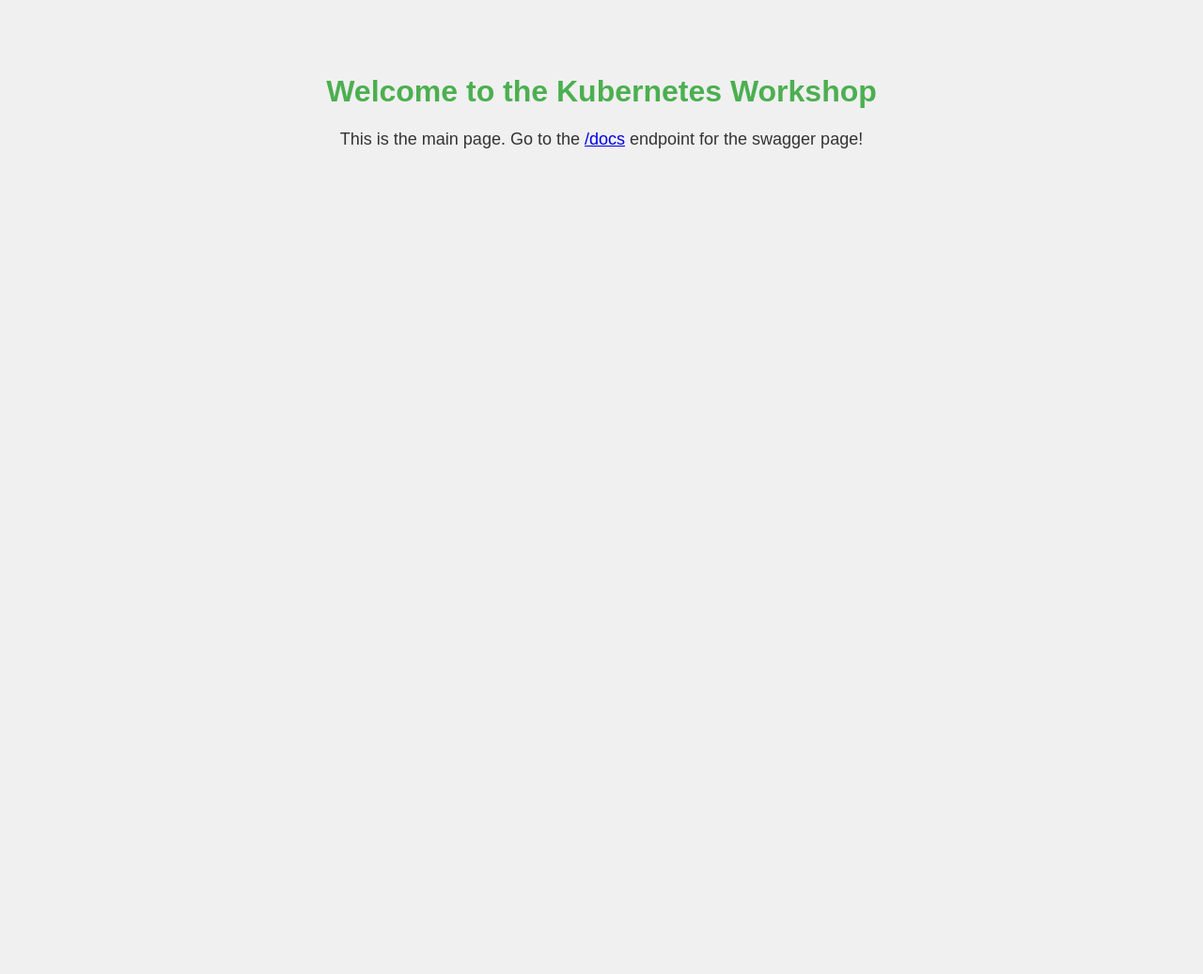
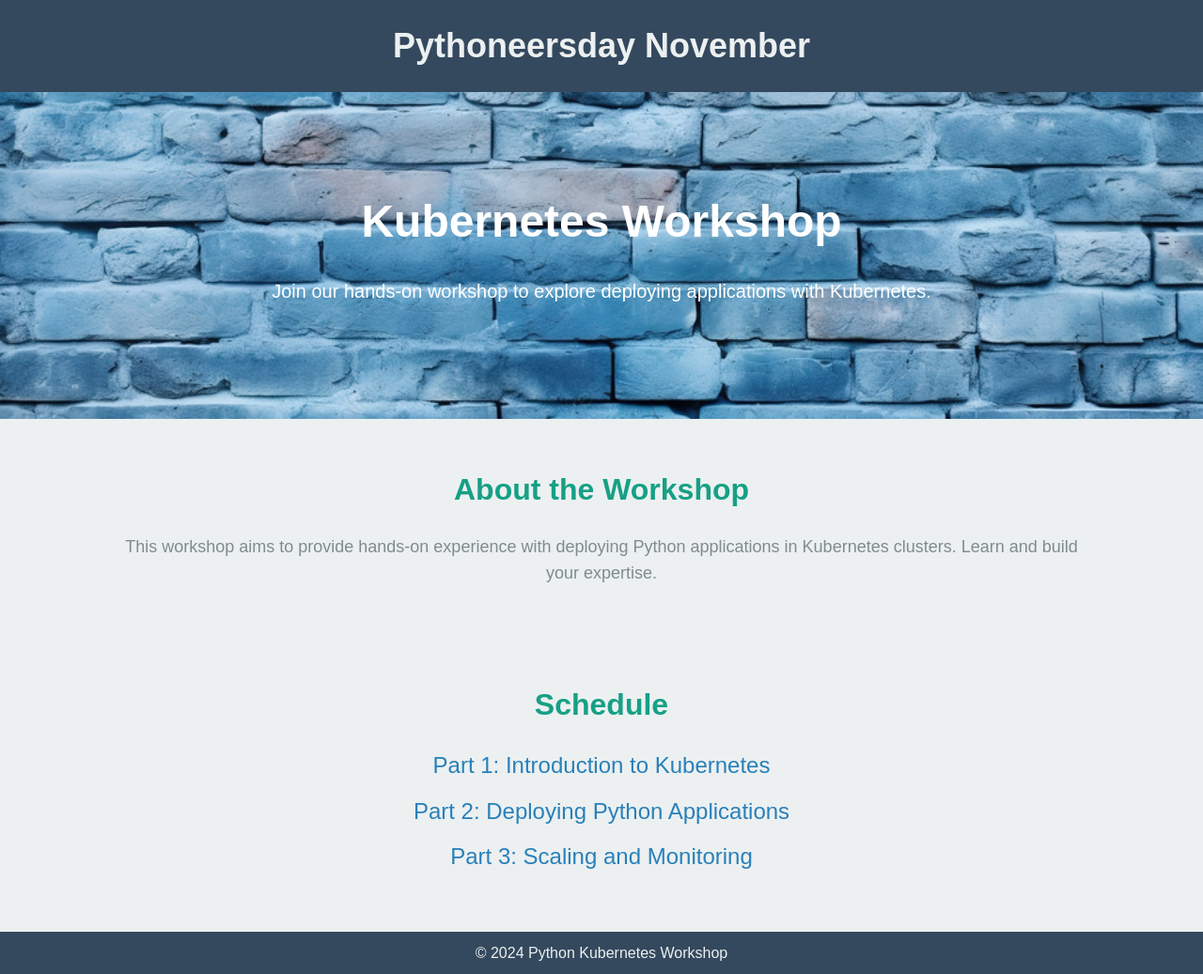
Before and after one commit to Ordina-Group/pythoneers-kubernetes-workshop, a FastAPI app: page / in a window 1280 px wide. Shown: the whole page at 94% size. Before the commit the page ends 158 px from the top, so only its background shows below. Run offline with FastAPI, Linux system fonts and the light colour scheme.

Commit message:
- Updated styling of html and css page

```diff
--- a/app/static/style.css
+++ b/app/static/style.css
@@ -1,15 +1,80 @@
-body {
-    font-family: Arial, sans-serif;
-    background-color: #f0f0f0;
-    color: #333;
-    text-align: center;
-    padding: 50px;
+* {
+    margin: 0;
+    padding: 0;
+    box-sizing: border-box;
+    font-family: 'Arial', sans-serif;
 }
 
-h1 {
-    color: #4CAF50;
+body {
+    color: #2c3e50;
+    background: #ecf0f1;
+    line-height: 1.6;
 }
 
-p {
+header {
+    background: #34495e;
+    color: #ecf0f1;
+    padding: 20px 0;
+}
+
+header h1 {
+    font-size: 36px;
+    text-align: center;
+}
+
+.hero {
+    background: url('./brick.png') no-repeat center center/cover;
+    color: #fff;
+    text-align: center;
+    padding: 100px 0;
+}
+
+.hero h2 {
+    font-size: 48px;
+    margin-bottom: 20px;
+}
+
+.hero p {
+    font-size: 20px;
+    margin-bottom: 20px;
+}
+
+.content {
+    padding: 50px 0;
+    text-align: center;
+}
+
+.content h2 {
+    font-size: 32px;
+    margin-bottom: 20px;
+    color: #16a085;
+}
+
+.content p {
     font-size: 18px;
+    color: #7f8c8d;
 }
+
+.schedule-list {
+    list-style: none;
+    padding: 0;
+}
+
+.schedule-list li {
+    font-size: 24px;
+    margin: 10px 0;
+    color: #2980b9;
+}
+
+footer {
+    background: #34495e;
+    color: #ecf0f1;
+    text-align: center;
+    padding: 10px 0;
+}
+
+.container {
+    width: 80%;
+    margin: 0 auto;
+    max-width: 1200px;
+}
--- a/app/templates/index.html
+++ b/app/templates/index.html
@@ -2,11 +2,46 @@
 <html lang="en">
 <head>
     <meta charset="UTF-8">
-        <title>Custom Tab Title</title>
+    <title>Python Kubernetes Workshop</title>
     <link rel="stylesheet" href="/static/style.css">
+    <link rel="icon" href="/ico/python.ico" type="image/x-icon">
 </head>
 <body>
-        <h1>Welcome to the Kubernetes Workshop</h1>
-        <p>This is the main page. Go to the <a href="http://localhost:8000/docs">/docs</a> endpoint for the swagger page!</p>
+    <header>
+        <div class="container">
+            <h1>Pythoneersday November</h1>
+        </div>
+    </header>
+
+    <section id="home" class="hero">
+        <div class="container">
+            <h2>Kubernetes Workshop</h2>
+            <p>Join our hands-on workshop to explore deploying applications with Kubernetes.</p>
+        </div>
+    </section>
+
+    <section id="about" class="content">
+        <div class="container">
+            <h2>About the Workshop</h2>
+            <p>This workshop aims to provide hands-on experience with deploying Python applications in Kubernetes clusters. Learn and build your expertise.</p>
+        </div>
+    </section>
+
+    <section id="schedule" class="content">
+        <div class="container">
+            <h2>Schedule</h2>
+            <ul class="schedule-list">
+                <li>Part 1: Introduction to Kubernetes</li>
+                <li>Part 2: Deploying Python Applications</li>
+                <li>Part 3: Scaling and Monitoring</li>
+            </ul>
+        </div>
+    </section>
+
+    <footer>
+        <div class="container">
+            <p>&copy; 2024 Python Kubernetes Workshop</p>
+        </div>
+    </footer>
 </body>
 </html>
```
Also changed, not shown: app/static/brick.png (added). Lines whose indentation alone changed are shown as unchanged.
